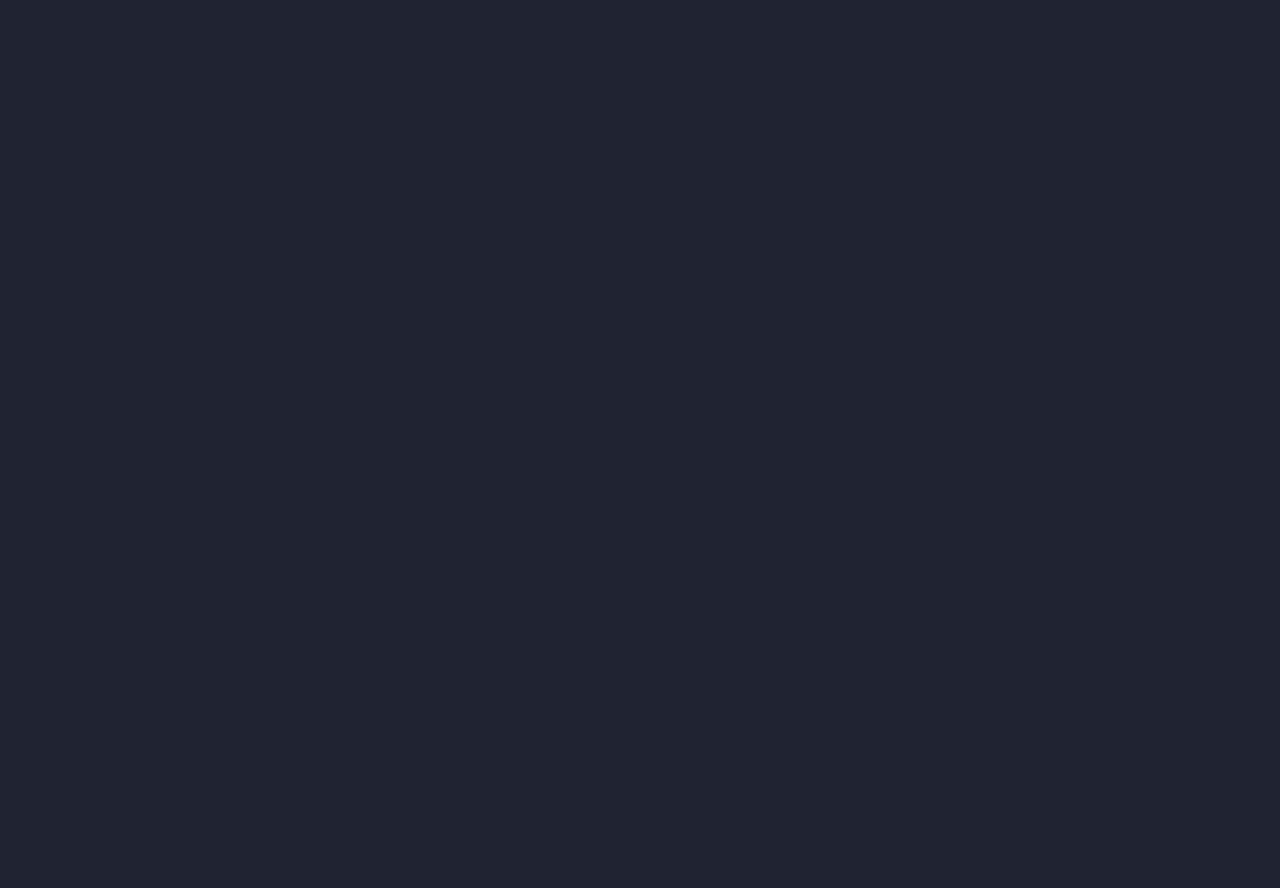
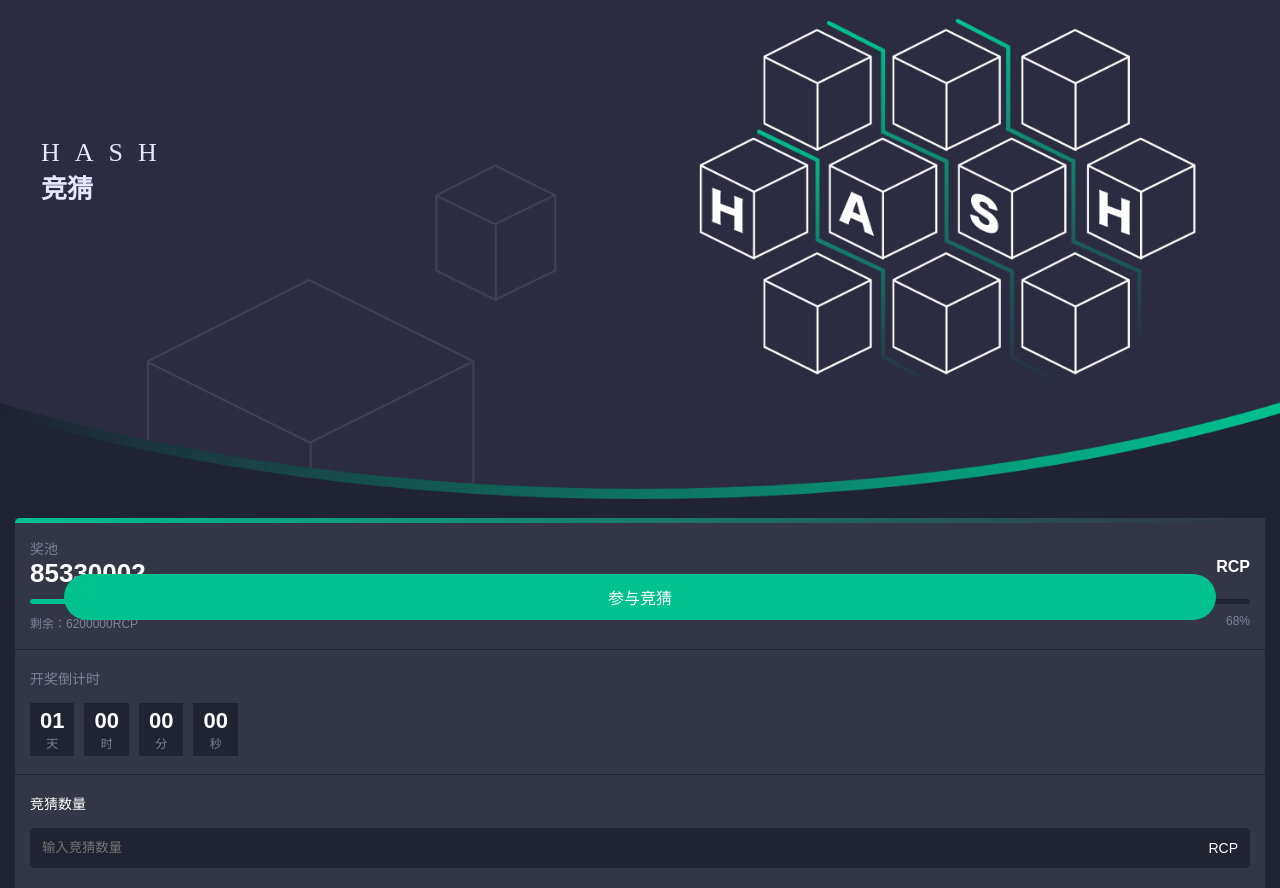
Before and after one commit to Gringe920/CTC-Wallet, a Vue app: page /hashGuess in a window 1280 px wide. Shown: the part 160-1048 px from the top of the page. Before the commit the page ends 800 px from the top, so only its background shows below. Built offline with nearby package versions, Linux system fonts and the light colour scheme.

Commit message:
添加Hash竞猜

```diff
--- a/src/router.js
+++ b/src/router.js
@@ -26,6 +26,7 @@ import Login from './views/login'
 import Convolution from './views/dapp/convolution'
 import Exchange from './views/dapp/exchange'
 import DigMine from './views/dapp/digMine'
+import HashGuess from './views/dapp/hashGuess'
 
 Vue.use(Router)
 export default new Router({
@@ -159,6 +160,11 @@ export default new Router({
       component: DigMine
     },
     {
+      path: '/hashGuess',
+      name: 'hashGuess',
+      component: HashGuess
+    },
+    {
       path: '/about',
       name: 'about',
       // route level code-splitting
--- /dev/null
+++ b/src/views/dapp/hashGuess.vue
@@ -0,0 +1,184 @@
+<template>
+  <section class="hash-guess">
+    <Header title />
+    <div class="top-banner">
+      <div class="banner-bg">
+        <img src="../../assets/images/hash_bj@2x.png" />
+      </div>
+      <div class="titles">
+        <div class="title-en">HASH</div>
+        <div class="title-cn">竞猜</div>
+      </div>
+    </div>
+    <div class="content">
+      <div class="highlight"></div>
+      <div class="jackpot">奖池</div>
+      <div class="jackpot-detail">
+        <div class="jackpot-num">85330002</div>
+        <div class="jackpot-unit">RCP</div>
+      </div>
+      <div class="progress-bar">
+        <div class="progressed"></div>
+        <div class="all"></div>
+      </div>
+      <div class="remained-jackpot">
+        <div class="remained-num">剩余：6200000RCP</div>
+        <div class="remained-percent">68%</div>
+      </div>
+      <div class="divider"></div>
+      <Countdown title="开奖倒计时" remainedTime="86405" />
+      <div class="divider"></div>
+      <div class="guess-num">
+        <div class="title">竞猜数量</div>
+        <div class="input-area">
+          <input class="num-input" placeholder="输入竞猜数量" />
+          <div class="unit">RCP</div>
+        </div>
+      </div>
+    </div>
+    <r-button text="参与竞猜" class="btn-guess"></r-button>
+  </section>
+</template>
+
+<script>
+export default {};
+</script>
+
+<style lang="scss" scoped>
+.hash-guess {
+  .top-banner {
+    position: relative;
+    overflow: hidden;
+    .banner-bg {
+      img {
+        width: 100%;
+      }
+    }
+    .titles {
+      position: absolute;
+      top: 50%;
+      transform: translateY(-50%);
+      left: 41px;
+      font-size: 26px;
+      color: #e5e6ff;
+
+      .title-en {
+        letter-spacing: 15px;
+        font-family: PingFangSC-Thin, PingFang SC;
+      }
+
+      .title-cn {
+        font-weight: 600;
+      }
+    }
+  }
+  .content {
+    background-color: #323645;
+    margin: 15px 15px 80px 15px;
+    padding: 0 15px 20px 15px;
+    .highlight {
+      //   background-image: url("../../assets/images/hash_bj@2x.png");
+      background: linear-gradient(
+        270deg,
+        rgba(0, 194, 143, 0) 0%,
+        rgba(0, 194, 143, 1) 100%
+      );
+      border-radius: 5px 5px 0px 0px;
+      width: 100%;
+      height: 5px;
+      margin: 0 -15px 15px -15px;
+    }
+
+    .jackpot {
+      color: #7d8398;
+      font-size: 14px;
+    }
+
+    .jackpot-detail {
+      color: #fff;
+      font-weight: bold;
+      overflow: hidden;
+      .jackpot-num {
+        font-size: 26px;
+        float: left;
+      }
+      .jackpot-unit {
+        float: right;
+        font-size: 16px;
+      }
+    }
+
+    .progress-bar {
+      overflow: hidden;
+      margin: 10px 0;
+
+      .progressed {
+        float: left;
+        width: 68%;
+        background-color: #00c28f;
+        height: 5px;
+        border-radius: 5px;
+      }
+
+      .all {
+        width: 100%;
+        background-color: #1f2332;
+        height: 5px;
+        border-radius: 5px;
+      }
+    }
+
+    .remained-jackpot {
+      font-size: 12px;
+      color: #7d8398;
+      overflow: hidden;
+      .remained-num {
+        float: left;
+      }
+      .remained-percent {
+        float: right;
+      }
+    }
+
+    .divider {
+      margin: 18px -15px;
+      background-color: #1f2332;
+      //   width: 100%;
+      height: 1px;
+    }
+
+    .guess-num {
+      font-size: 14px;
+      .title {
+        color: #fff;
+        margin-bottom: 15px;
+      }
+      .input-area {
+        background-color: #1f2332;
+        border-radius: 5px;
+        overflow: hidden;
+        padding: 12px 12px;
+        .num-input {
+          float: left;
+          background: transparent;
+          outline: none;
+          border: none;
+          color: #fff;
+          width: 85%;
+        }
+        .unit {
+          color: #fff;
+          float: right;
+        }
+      }
+    }
+  }
+  .btn-guess{
+      position: fixed;
+      bottom: 20px;
+      width: 90%;
+      left: 50%;
+      transform: translateX(-50%);
+  }
+}
+</style>
--- a/src/views/dapp/index.vue
+++ b/src/views/dapp/index.vue
@@ -85,7 +85,7 @@
             <img src="../../assets/images/triangle@2x.png" alt="" srcset="">
           </div>
         </div>
-        <div class="navbox">
+        <div class="navbox" @click="$router.push({path: './hashGuess'})">
           <div class="left">
             <img src="../../assets/images/hash@2x.png" alt="" srcset="">
             <div class="text">
```
